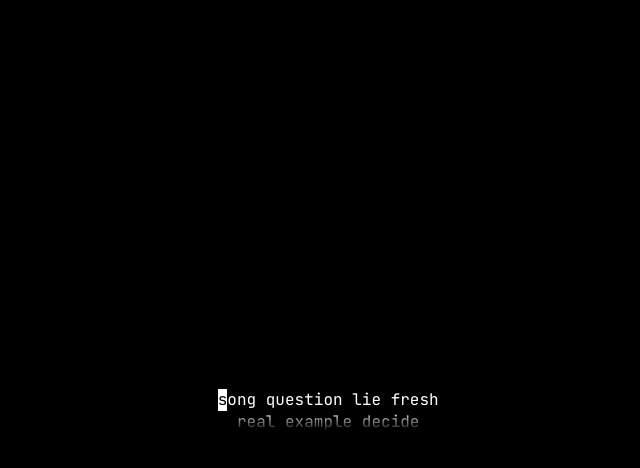
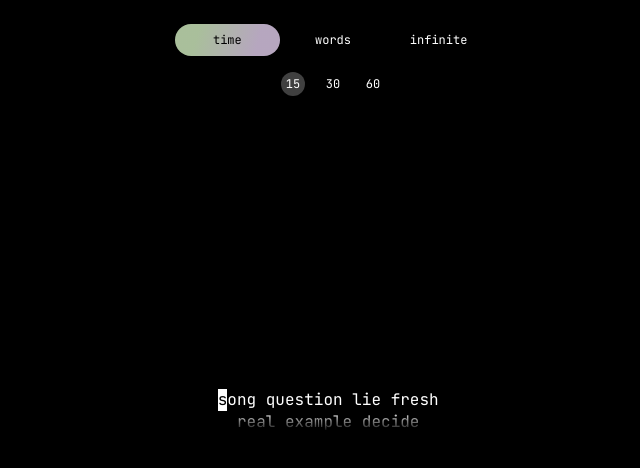
Before and after one commit to Boom123bam/cooltypinggame, a React (Vite) app: page / in a window 1280 px wide. Shown: the top 468 px of the page, without its empty margins (307-947 px from the left). Built offline with nearby package versions, Linux system fonts and the light colour scheme.

Commit message:
Add mode selector

```diff
--- a/src/App.css
+++ b/src/App.css
@@ -6,14 +6,18 @@ body {
 
 #root {
   display: flex;
+  flex-direction: column;
   align-items: center;
-  justify-content: center;
 }
 
 .text-display {
   --rows: 3;
   --height: 4rem;
   --line-height: calc(var(--height) / var(--rows));
+  position: fixed;
+  top: 50%;
+  left: 50%;
+  translate: -50% -50%;
   mix-blend-mode: difference;
   width: 15rem;
   height: var(--height);
@@ -68,3 +72,75 @@ body {
     background-color: #f88;
   }
 }
+
+.mode-selector {
+  margin-top: 1.5rem;
+  font-size: 0.75rem;
+  display: flex;
+  flex-direction: column;
+  align-items: center;
+  gap: 1rem;
+
+  .major-options {
+    display: grid;
+    grid-template-columns: 1fr 1fr 1fr;
+    justify-items: center;
+    position: relative;
+  }
+
+  .major-options .option {
+    padding: 0.5rem 1.5rem;
+    transition: color 0.2s;
+  }
+  .major-options .option[aria-selected="true"] {
+    color: black;
+  }
+  .major-options
+    :nth-child(2).option[aria-selected="true"]
+    ~ .selection-indicator {
+    translate: 100%;
+  }
+
+  .major-options
+    :nth-child(3).option[aria-selected="true"]
+    ~ .selection-indicator {
+    translate: 200%;
+  }
+
+  .major-options .selection-indicator {
+    background: var(
+      --gradient,
+      linear-gradient(
+        106deg,
+        rgba(226, 255, 207, 0.75) 22.12%,
+        rgba(243, 222, 255, 0.75) 77.27%
+      )
+    );
+
+    width: 33.33%;
+    height: 100%;
+    position: absolute;
+    z-index: -1;
+    left: 0;
+    border-radius: 100px;
+    transition: translate 0.2s;
+  }
+
+  .minor-options {
+    display: flex;
+    gap: 1rem;
+  }
+
+  .minor-options .option {
+    width: 1.5rem;
+    aspect-ratio: 1;
+    display: flex;
+    align-items: center;
+    justify-content: center;
+    border-radius: 100px;
+  }
+
+  .minor-options .option[aria-selected="true"] {
+    background-color: #ffffff40;
+  }
+}
--- a/src/App.tsx
+++ b/src/App.tsx
@@ -1,9 +1,11 @@
 import "./App.css";
+import ModeSelector from "./components/ModeSelector";
 import TypingGame from "./components/TypingGame";
 
 function App() {
   return (
     <>
+      <ModeSelector />
       <TypingGame />
     </>
   );
--- /dev/null
+++ b/src/components/ModeSelector.tsx
@@ -0,0 +1,78 @@
+import { useState } from "react";
+
+interface ModeOptions {
+  time: number[];
+  words: number[];
+  infinite: null;
+}
+
+interface SelectedState {
+  mode: keyof ModeOptions;
+  value: number | null;
+}
+
+const options: ModeOptions = {
+  time: [15, 30, 60],
+  words: [10, 25, 50],
+  infinite: null,
+};
+
+function ModeSelector() {
+  const [selected, setSelected] = useState<SelectedState>({
+    mode: "time",
+    value: 15,
+  });
+
+  function handleMajorOptionClick(option: keyof ModeOptions) {
+    if (selected.mode != option) {
+      const optionValues = options[option];
+      setSelected({
+        mode: option,
+        value:
+          optionValues && optionValues.length > 0
+            ? optionValues[0]
+            : null,
+      });
+    }
+  }
+
+  function handleMinorOptionClick(option: number) {
+    setSelected({ ...selected, value: option });
+  }
+
+  return (
+    <div className="mode-selector">
+      <div className="major-options">
+        {Object.keys(options).map((option) => (
+          <button
+            className="option"
+            aria-selected={
+              selected.mode === option ? "true" : "false"
+            }
+            onClick={() =>
+              handleMajorOptionClick(option as keyof ModeOptions)
+            }
+          >
+            {option}
+          </button>
+        ))}
+        <span className="selection-indicator"></span>
+      </div>
+      <div className="minor-options">
+        {options[selected.mode]?.map((option) => (
+          <button
+            className="option"
+            aria-selected={
+              selected.value === option ? "true" : "false"
+            }
+            onClick={() => handleMinorOptionClick(option)}
+          >
+            {option}
+          </button>
+        ))}
+      </div>
+    </div>
+  );
+}
+
+export default ModeSelector;
```
